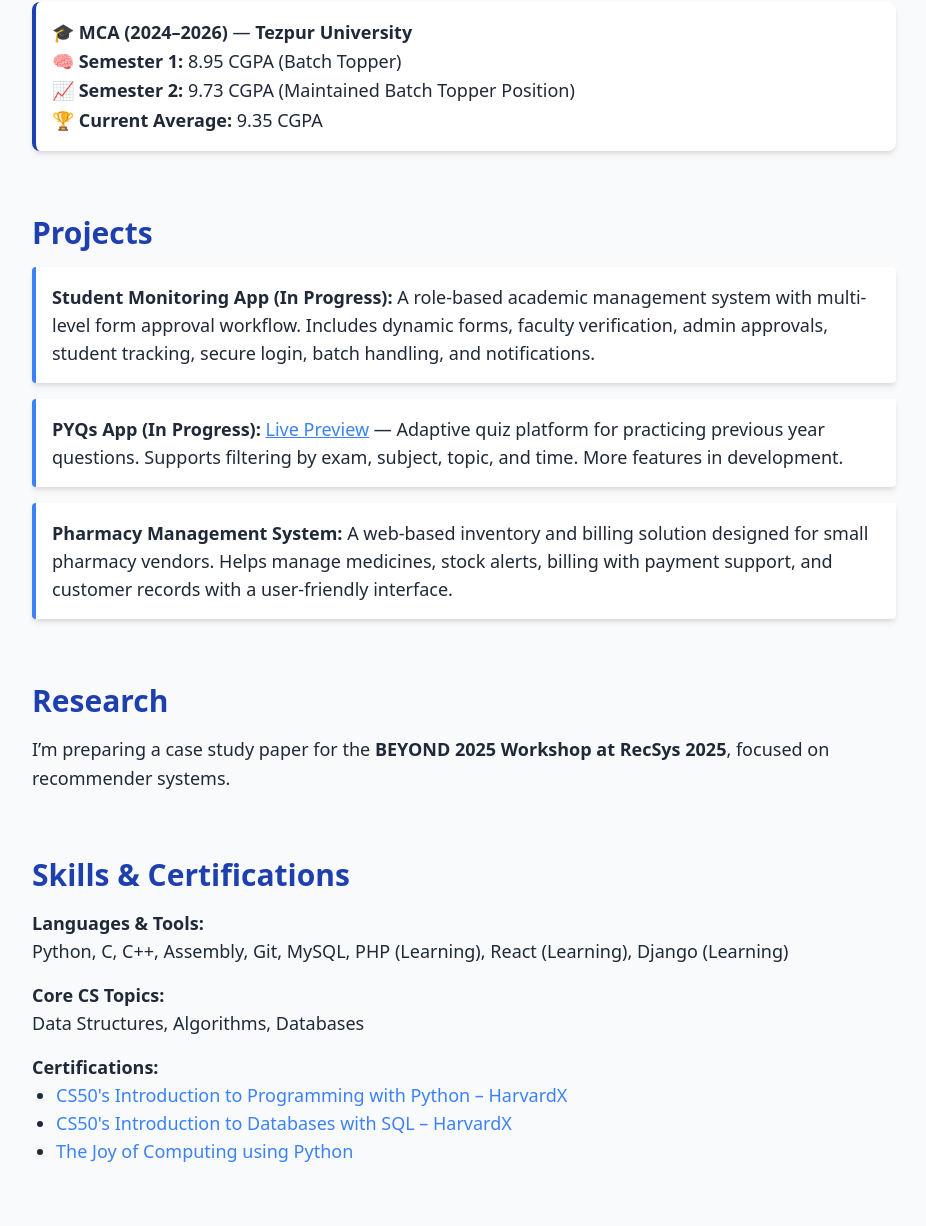
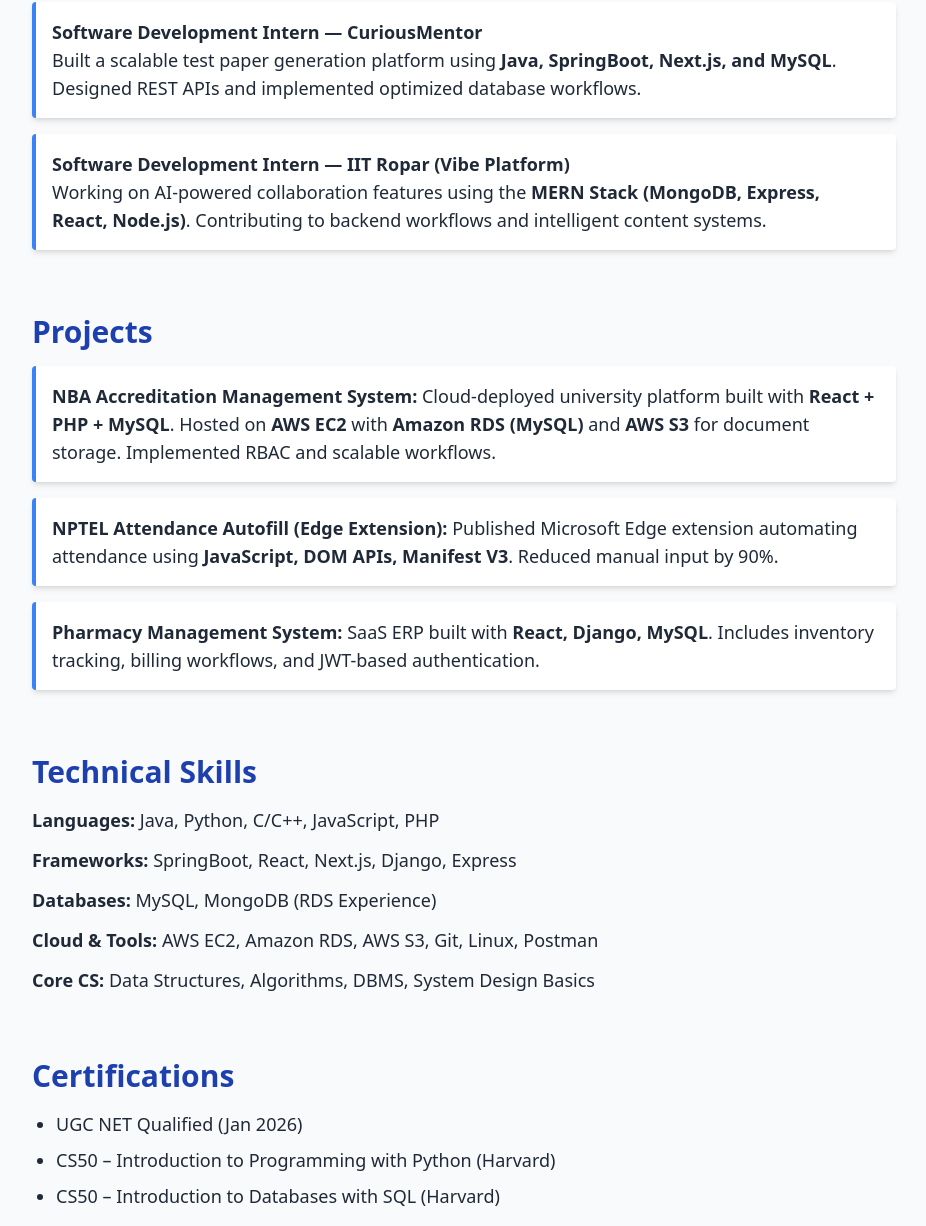
Before and after one commit to berealatul/berealatul.github.io, a plain HTML site: page index.html in a window 1280 px wide. Shown: the part 490-1716 px from the top of the page, without its empty margins (176-1102 px from the left). Drawn offline with nearby package versions, Linux system fonts and the light colour scheme.

Commit message:
Update About section and add experience details

```diff
--- a/index.html
+++ b/index.html
@@ -49,21 +49,32 @@
   <section id="about">
     <h2 class="text-3xl font-bold text-primary mb-4">About Me</h2>
     <p class="text-lg leading-relaxed">
-        I’m a passionate software developer and researcher focused on building intelligent, user-centric educational systems.
-        From multi-tenant student platforms to adaptive quiz apps, I love designing tech that makes education smarter, faster, and more personal.
+      Final Year MCA student at <strong>Tezpur University (CGPA: 9.14)</strong> with hands-on experience
+      building production-grade systems using cloud infrastructure and scalable backend architectures.
+      Currently working on AI-driven educational platforms and cloud-deployed enterprise systems.
     </p>
   </section>
 
-    <!-- Academics -->
-    <section id="academics">
-      <h2 class="text-3xl font-bold text-primary mb-4">Academic Excellence</h2>
-      <div class="bg-white shadow-md p-4 rounded-lg border-l-4 border-primary">
-        <p class="text-lg leading-relaxed">
-          🎓 <strong>MCA (2024–2026)</strong> — <strong>Tezpur University</strong><br/>
-          🧠 <strong>Semester 1:</strong> 8.95 CGPA (Batch Topper)<br/>
-          📈 <strong>Semester 2:</strong> 9.73 CGPA (Maintained Batch Topper Position)<br/>
-          🏆 <strong>Current Average:</strong> 9.35 CGPA
-        </p>
+  <!-- Experience -->
+  <section id="experience">
+    <h2 class="text-3xl font-bold text-primary mb-4">Experience</h2>
+
+    <div class="space-y-4 text-lg">
+
+      <div class="bg-white p-4 rounded shadow-md border-l-4 border-accent">
+        <strong>Software Development Intern — CuriousMentor</strong><br/>
+        Built a scalable test paper generation platform using
+        <strong>Java, SpringBoot, Next.js, and MySQL</strong>.
+        Designed REST APIs and implemented optimized database workflows.
+      </div>
+
+      <div class="bg-white p-4 rounded shadow-md border-l-4 border-accent">
+        <strong>Software Development Intern — IIT Ropar (Vibe Platform)</strong><br/>
+        Working on AI-powered collaboration features using the
+        <strong>MERN Stack (MongoDB, Express, React, Node.js)</strong>.
+        Contributing to backend workflows and intelligent content systems.
+      </div>
+
     </div>
   </section>
 
@@ -71,76 +82,77 @@
   <section id="projects">
     <h2 class="text-3xl font-bold text-primary mb-4">Projects</h2>
     <ul class="space-y-4 text-lg">
+
       <li class="bg-white p-4 rounded shadow-md border-l-4 border-accent">
-          <strong>Student Monitoring App (In Progress):</strong>
-          A role-based academic management system with multi-level form approval workflow. Includes dynamic forms, faculty verification, admin approvals, student tracking, secure login, batch handling, and notifications.
+        <strong>NBA Accreditation Management System:</strong>
+        Cloud-deployed university platform built with <strong>React + PHP + MySQL</strong>.
+        Hosted on <strong>AWS EC2</strong> with <strong>Amazon RDS (MySQL)</strong> and
+        <strong>AWS S3</strong> for document storage. Implemented RBAC and scalable workflows.
       </li>
+
       <li class="bg-white p-4 rounded shadow-md border-l-4 border-accent">
-          <strong>PYQs App (In Progress):</strong>
-          <a href="https://berealatul.github.io/PYQs/" target="_blank" class="text-accent underline">Live Preview</a> — Adaptive quiz platform for practicing previous year questions. Supports filtering by exam, subject, topic, and time. More features in development.
+        <strong>NPTEL Attendance Autofill (Edge Extension):</strong>
+        Published Microsoft Edge extension automating attendance using
+        <strong>JavaScript, DOM APIs, Manifest V3</strong>. Reduced manual input by 90%.
       </li>
+
       <li class="bg-white p-4 rounded shadow-md border-l-4 border-accent">
         <strong>Pharmacy Management System:</strong>
-          A web-based inventory and billing solution designed for small pharmacy vendors. Helps manage medicines, stock alerts, billing with payment support, and customer records with a user-friendly interface.
+        SaaS ERP built with <strong>React, Django, MySQL</strong>.
+        Includes inventory tracking, billing workflows, and JWT-based authentication.
       </li>
+
     </ul>
-    </section>
-
-    <!-- Research -->
-    <section id="research">
-      <h2 class="text-3xl font-bold text-primary mb-4">Research</h2>
-      <p class="text-lg leading-relaxed">
-        I’m preparing a case study paper for the <strong>BEYOND 2025 Workshop at RecSys 2025</strong>, focused on recommender systems.
-      </p>
   </section>
 
   <!-- Skills -->
   <section id="skills">
-      <h2 class="text-3xl font-bold text-primary mb-4">Skills & Certifications</h2>
-      <div class="space-y-4 text-lg">
+    <h2 class="text-3xl font-bold text-primary mb-4">Technical Skills</h2>
+    <div class="space-y-3 text-lg">
       <div>
-          <strong>Languages & Tools:</strong><br/>
-          Python, C, C++, Assembly, Git, MySQL, PHP (Learning), React (Learning), Django (Learning)
+        <strong>Languages:</strong> Java, Python, C/C++, JavaScript, PHP
       </div>
       <div>
-          <strong>Core CS Topics:</strong><br/>
-          Data Structures, Algorithms, Databases
+        <strong>Frameworks:</strong> SpringBoot, React, Next.js, Django, Express
       </div>
       <div>
-          <strong>Certifications:</strong>
-          <ul class="list-disc pl-6">
-            <li>
-              <a href="https://certificates.cs50.io/93c5e14c-f284-4f53-be52-cfbfe838275f.pdf" target="_blank" class="text-accent hover:underline">
-                CS50's Introduction to Programming with Python – HarvardX
-              </a>
-            </li>
-            <li>
-              <a href="https://certificates.cs50.io/df3de021-756b-4e28-be3a-a85b6e2cf909.pdf" target="_blank" class="text-accent hover:underline">
-                CS50's Introduction to Databases with SQL – HarvardX
-              </a>
-            </li>
-            <li>
-              <a href="https://archive.nptel.ac.in/content/noc/NOC25/SEM1/Ecertificates/106/noc25-cs69/Course/NPTEL25CS69S105790019404451138.pdf" target="_blank" class="text-accent hover:underline">
-                The Joy of Computing using Python
-              </a>
-            </li>
-          </ul>
+        <strong>Databases:</strong> MySQL, MongoDB (RDS Experience)
+      </div>
+      <div>
+        <strong>Cloud & Tools:</strong> AWS EC2, Amazon RDS, AWS S3, Git, Linux, Postman
+      </div>
+      <div>
+        <strong>Core CS:</strong> Data Structures, Algorithms, DBMS, System Design Basics
       </div>
     </div>
+  </section>
+
+  <!-- Certifications -->
+  <section id="certifications">
+    <h2 class="text-3xl font-bold text-primary mb-4">Certifications</h2>
+    <ul class="list-disc pl-6 text-lg space-y-2">
+      <li>UGC NET Qualified (Jan 2026)</li>
+      <li>CS50 – Introduction to Programming with Python (Harvard)</li>
+      <li>CS50 – Introduction to Databases with SQL (Harvard)</li>
+    </ul>
   </section>
 
   <!-- Contact -->
   <section id="contact">
     <h2 class="text-3xl font-bold text-primary mb-4">Contact</h2>
-      <p class="text-lg">📧 Email: <a href="mailto:berealatul@gmail.com" class="text-accent hover:underline">berealatul@gmail.com</a></p>
-      <div class="mt-4 space-y-2 text-lg">
-        <p>💻 GitHub: <a href="https://github.com/berealatul" target="_blank" class="text-accent hover:underline">github.com/berealatul</a></p>
-        <p>🔗 LinkedIn: <a href="https://linkedin.com/in/berealatul" target="_blank" class="text-accent hover:underline">linkedin.com/in/berealatul</a></p>
-        <p>🧠 LeetCode: <a href="https://leetcode.com/berealatul" target="_blank" class="text-accent hover:underline">leetcode.com/berealatul</a></p>
-        <p>🐦 Twitter: <a href="https://twitter.com/berealatul" target="_blank" class="text-accent hover:underline">twitter.com/berealatul</a></p>
+    <p class="text-lg">
+      📧 <a href="mailto:berealatul@gmail.com" class="text-accent hover:underline">
+      berealatul@gmail.com</a>
+    </p>
+    <div class="mt-3 space-y-2 text-lg">
+      <p>💻 <a href="https://github.com/berealatul" target="_blank" class="text-accent hover:underline">GitHub</a></p>
+      <p>🔗 <a href="https://linkedin.com/in/berealatul" target="_blank" class="text-accent hover:underline">LinkedIn</a></p>
+      <p>🧠 <a href="https://leetcode.com/berealatul" target="_blank" class="text-accent hover:underline">LeetCode</a></p>
     </div>
   </section>
+
 </main>
+
 
   <footer class="bg-primary text-white text-center py-4">
     <p>&copy; 2025 Atul Prakash. All rights reserved.</p>
```
Lines whose indentation alone changed are shown as unchanged.
